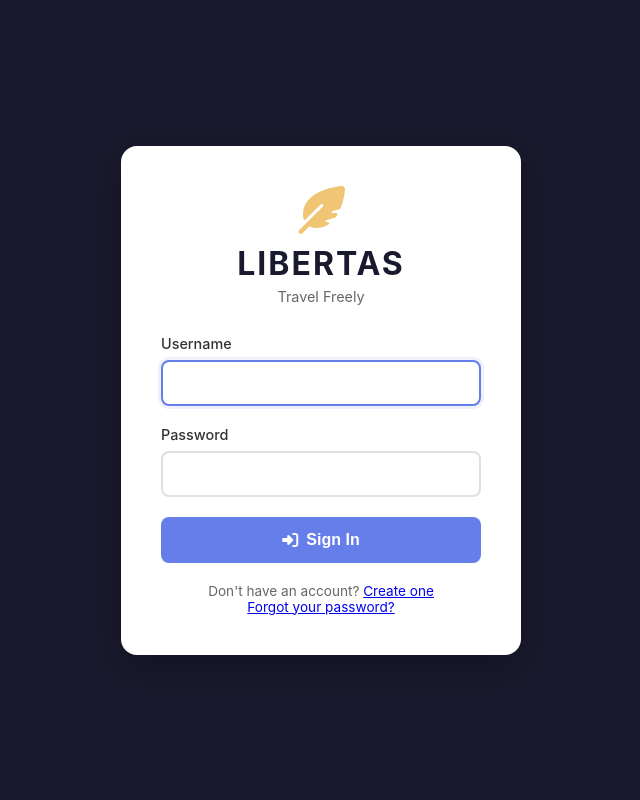
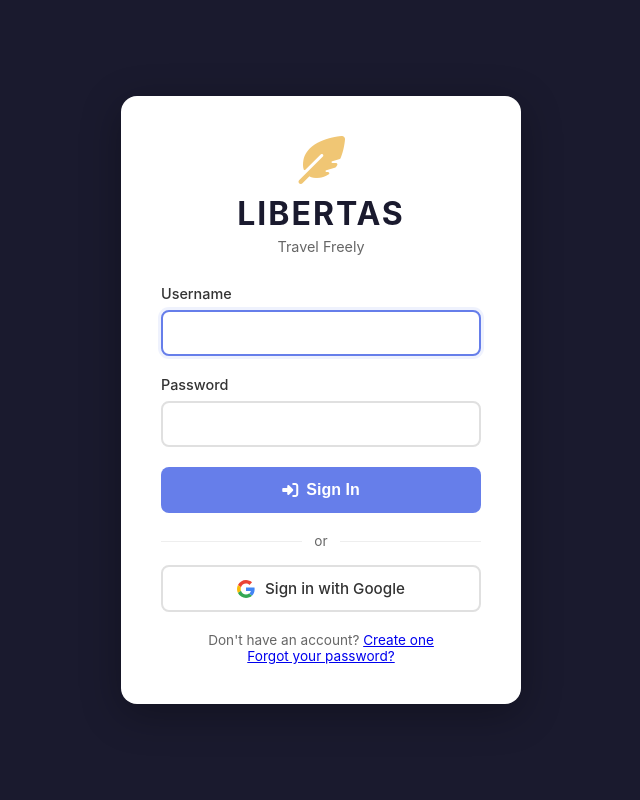
Before and after one commit to aabtzu/libertas-travel, a Flask app: page /login in a window 1280 px wide. Shown: the whole page, without its empty margins (319-959 px from the left). Run offline with Flask 3, Linux system fonts and the light colour scheme.

Commit message:
Wire Google OAuth into login/register pages (#197)
* Fix item edit modal overflow: add max-height:90vh and overflow-y:auto

Without max-height, the modal grows to full content height and the Save/OK
button is hidden below the viewport on smaller screens or at higher zoom.
90vh leaves room for the overlay border and keeps the button always reachable.

Fixes part of #194 (UX audit - edit item modal).

* Wire Google OAuth into login/register pages

- Pass GOOGLE_CLIENT_ID / GOOGLE_CLIENT_SECRET env vars to make_auth_blueprint
  in agents/auth/routes.py
- Add 'Sign in with Google' button to login.html and register.html
- Add .login-divider and .google-btn styles to login.css (v3)
- Add static/images/google-logo.svg
- login.js: show friendly error message when Google callback redirects back
  with ?error= param (cancelled, state mismatch, token failure, etc.)

To activate: set GOOGLE_CLIENT_ID and GOOGLE_CLIENT_SECRET in Render env vars.
Google Cloud Console setup: create OAuth 2.0 credentials, add
https://libertas-travel.onrender.com/auth/google/callback as an authorized
redirect URI.

```diff
--- a/agents/auth/routes.py
+++ b/agents/auth/routes.py
@@ -31,6 +31,8 @@ auth_bp = make_auth_blueprint(
     app_url=_APP_URL,
     from_email=_FROM_EMAIL,
     app_name="Libertas",
+    google_client_id=os.environ.get("GOOGLE_CLIENT_ID", ""),
+    google_client_secret=os.environ.get("GOOGLE_CLIENT_SECRET", ""),
 )
 
 
--- a/agents/pages/templates/login.html
+++ b/agents/pages/templates/login.html
@@ -43,6 +43,13 @@
                 </button>
             </form>
 
+            <div class="login-divider"><span>or</span></div>
+
+            <a href="/auth/google" class="google-btn">
+                <img src="/static/images/google-logo.svg" alt="" class="google-btn-icon">
+                Sign in with Google
+            </a>
+
             <div class="login-footer">
                 <p>Don't have an account? <a href="/register.html">Create one</a></p>
                 <p><a href="/forgot-password.html">Forgot your password?</a></p>
--- a/static/css/login.css
+++ b/static/css/login.css
@@ -122,6 +122,50 @@
     display: flex;
 }
 
+.login-divider {
+    display: flex;
+    align-items: center;
+    gap: 12px;
+    margin: 20px 0 16px;
+    color: var(--ink-muted);
+    font-size: 0.85rem;
+}
+
+.login-divider::before,
+.login-divider::after {
+    content: '';
+    flex: 1;
+    height: 1px;
+    background: var(--border);
+}
+
+.google-btn {
+    display: flex;
+    align-items: center;
+    justify-content: center;
+    gap: 10px;
+    width: 100%;
+    padding: 12px 20px;
+    border: 2px solid var(--border-strong);
+    border-radius: 8px;
+    background: white;
+    color: var(--ink);
+    font-size: 0.95rem;
+    font-weight: 500;
+    text-decoration: none;
+    transition: border-color 0.2s, box-shadow 0.2s;
+}
+
+.google-btn:hover {
+    border-color: #4285F4;
+    box-shadow: 0 2px 8px rgba(66, 133, 244, 0.2);
+}
+
+.google-btn-icon {
+    width: 18px;
+    height: 18px;
+}
+
 .login-footer {
     margin-top: 20px;
     text-align: center;
--- a/static/js/login.js
+++ b/static/js/login.js
@@ -1,3 +1,22 @@
+// Show error if Google OAuth callback redirected back with ?error=
+(function () {
+    const _GOOGLE_ERRORS = {
+        google_denied: 'Google sign-in was cancelled.',
+        google_state: 'Sign-in session expired. Please try again.',
+        google_token: 'Could not complete Google sign-in. Please try again.',
+        google_userinfo: 'Could not retrieve your Google account info. Please try again.',
+        google_no_email: 'Your Google account does not have a verified email address.',
+        google_db: 'Account setup failed. Please try again.',
+    };
+    const err = new URLSearchParams(window.location.search).get('error');
+    if (err && _GOOGLE_ERRORS[err]) {
+        const errorDiv = document.getElementById('login-error');
+        document.getElementById('error-message').textContent = _GOOGLE_ERRORS[err];
+        if (errorDiv) errorDiv.classList.add('show');
+        history.replaceState(null, '', location.pathname);
+    }
+}());
+
 // Login form handler
 document.getElementById('login-form').addEventListener('submit', async function(e) {
     e.preventDefault();
```
Also changed, not shown: agents/pages/templates/register.html (+7 -0 lines), static/images/google-logo.svg (added).
